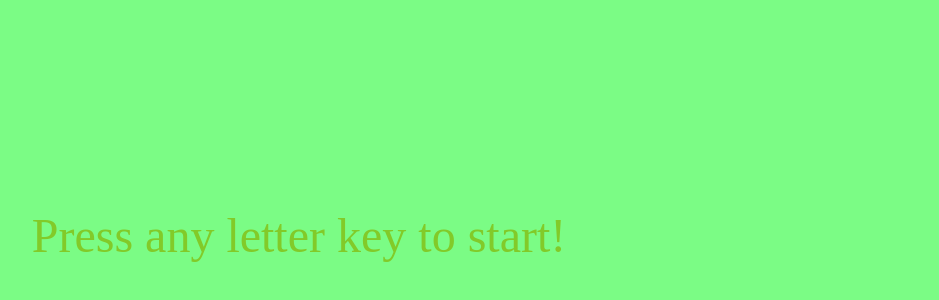
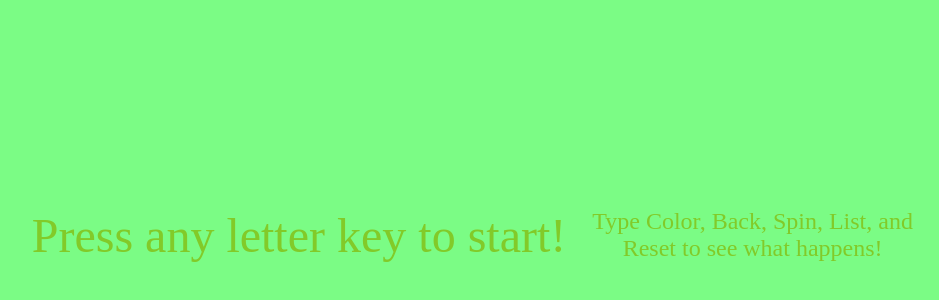
Before and after one commit to FishTankUltraDeluxe/Interactive-Media-Web, a plain HTML site: page JS_Assignment/JS_Assignment.html in a window 1280 px wide. Shown: the part 48-348 px from the top of the page, without its empty margins (341-1280 px from the left). Drawn offline with nearby package versions, Linux system fonts and the light colour scheme; a web font is replaced by a local one.

Commit message:
Small update to title

```diff
--- a/JS_Assignment/JS_Assignment.css
+++ b/JS_Assignment/JS_Assignment.css
@@ -20,6 +20,12 @@ p {
 
 }
 
+#codeList {
+
+	font-size: 24px;
+
+}
+
 #startText {
 
 	font-size: 48px;
--- a/JS_Assignment/JS_Assignment.html
+++ b/JS_Assignment/JS_Assignment.html
@@ -10,7 +10,10 @@
 
 <div id='contentBox'>
 
-	<div id='startText'>Press any letter key to start!</div>
+	<div id='startText'>
+		Press any letter key to start!
+		<p id='codeList'>Type Color, Back, Spin, List, and Reset to see what happens!</p>
+	</div>
 
 </div>
 
```
Also changed, not shown: 3 other files.
